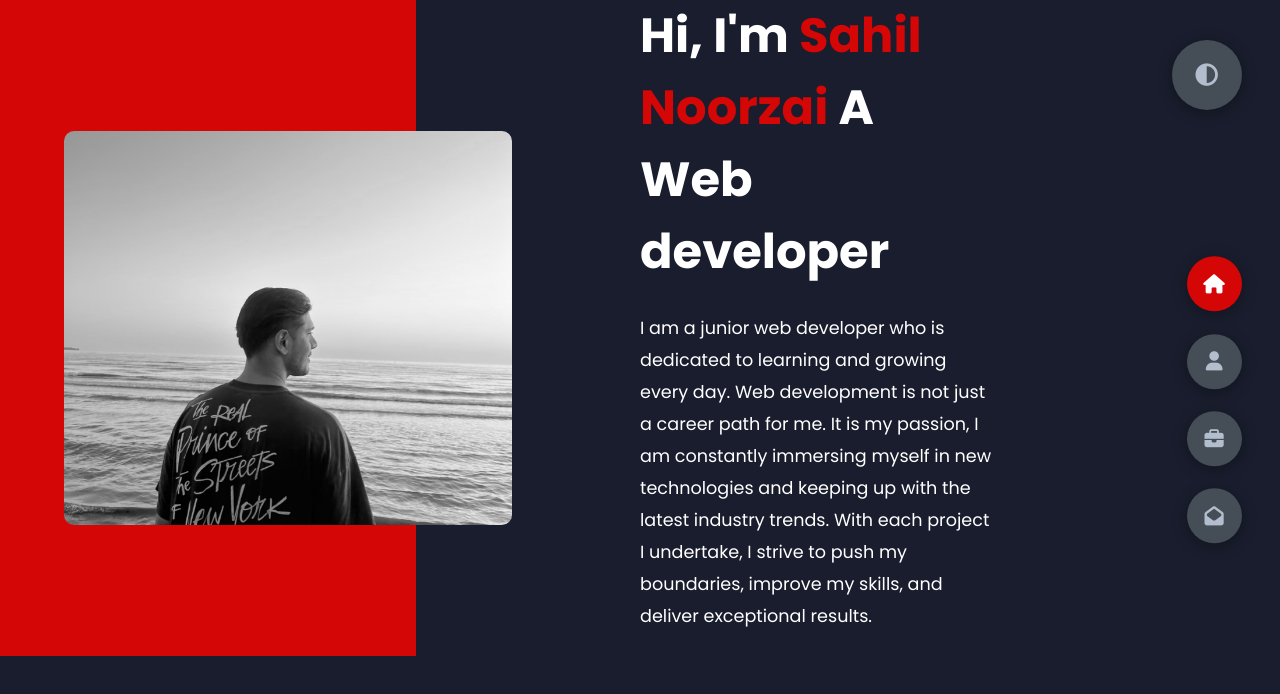
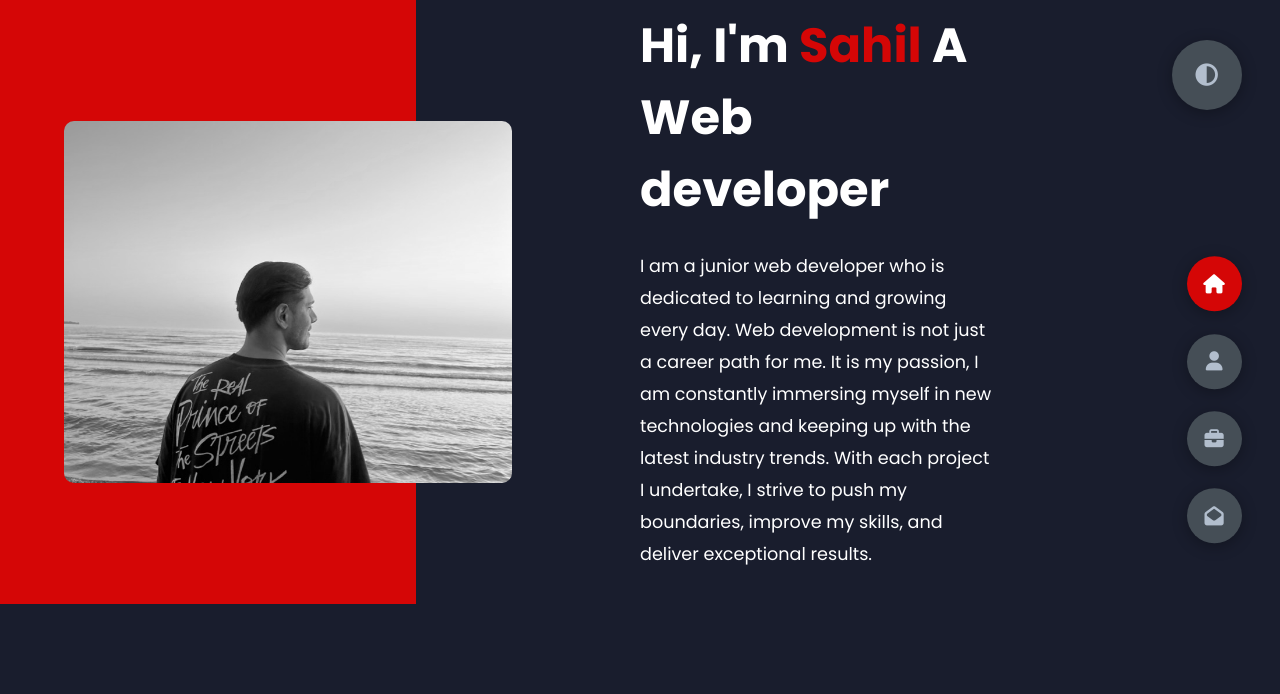
Before and after one commit to nftGambler/noorzai-portfolio, a plain HTML site: page index.html in a window 1280 px wide. Drawn offline with Linux system fonts and the light colour scheme.

Commit message:
name change test

```diff
--- a/index.html
+++ b/index.html
@@ -24,7 +24,7 @@
 
     </div>
     <div class="right-header">
-  <h1 class="name">Hi, I'm <span>Sahil Noorzai</span> A Web developer</h1>
+  <h1 class="name">Hi, I'm <span>Sahil</span> A Web developer</h1>
   <p>
     I am a junior web developer who is dedicated to learning and growing
     every day. Web development is not just a career path for me. It is my passion, I am constantly
```
